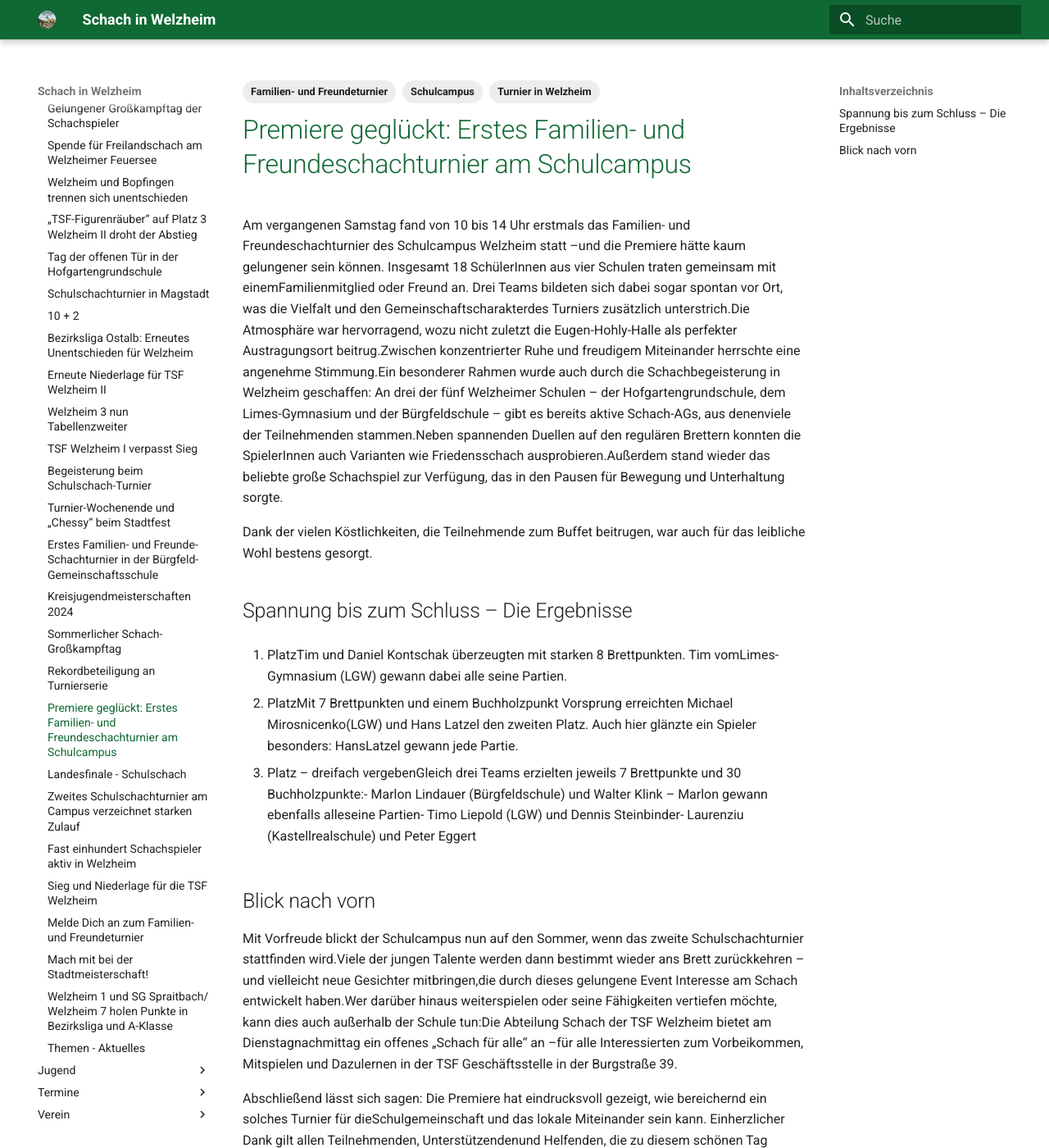
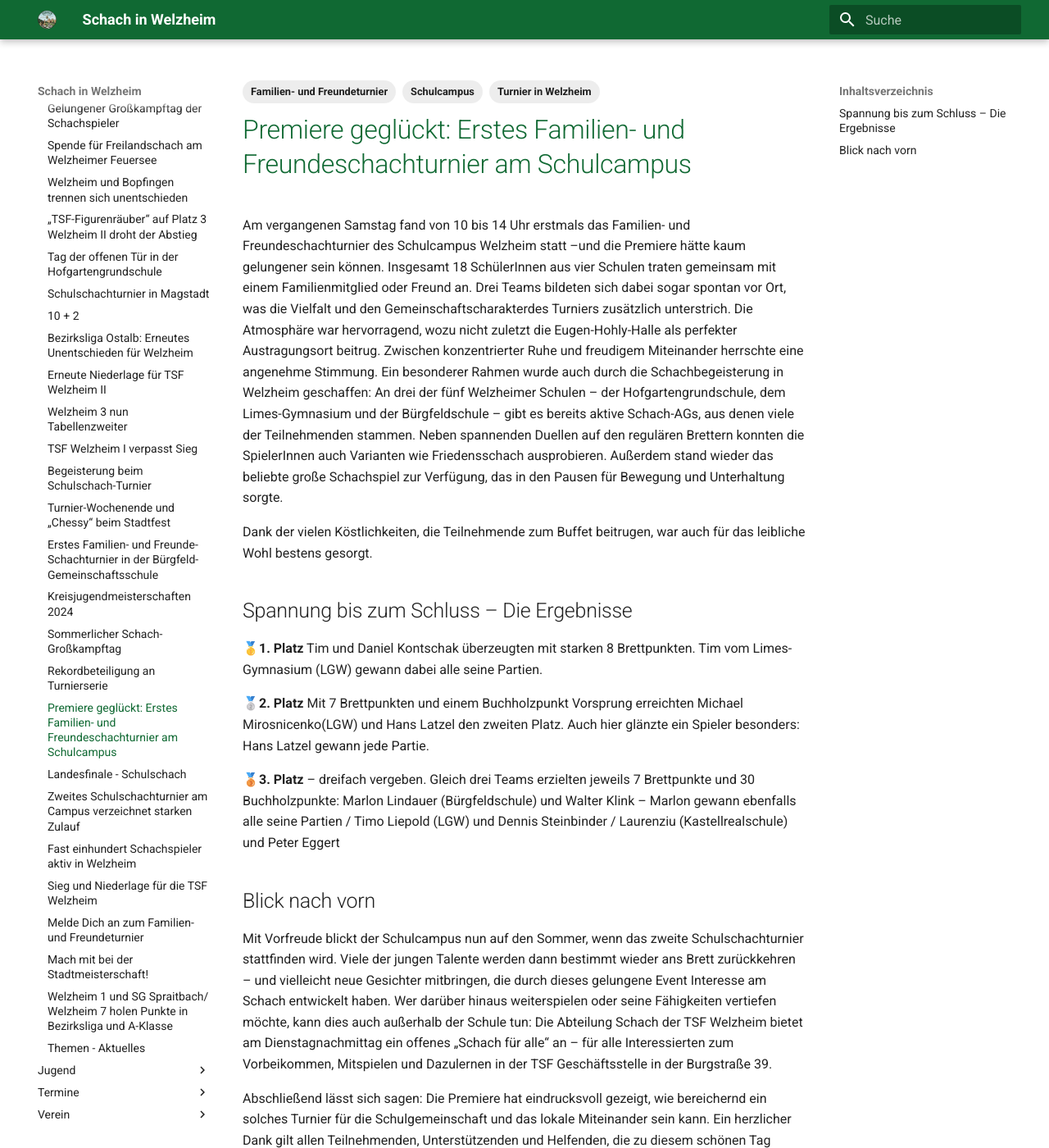
Before and after one commit to schachwelzheim/schachwelzheim, an MkDocs documentation site: the page built from docs/aktuelles/2025-11-15.md, in a window 1280 px wide and 1400 px high. Shown: the whole window at 82% size. Built offline with MkDocs 1.6.1 and Material for MkDocs 9.7.7, drawn with Linux system fonts in a browser that asks for light colours; some of the changed text lies outside the part shown.

Commit message:
Revise chess tournament report for clarity and format
Updated the event report for the first family and friend chess tournament, improving formatting and clarity.

```diff
--- a/docs/aktuelles/2025-11-15.md
+++ b/docs/aktuelles/2025-11-15.md
@@ -7,20 +7,20 @@ tags:
 
 # Premiere geglückt: Erstes Familien- und Freundeschachturnier am Schulcampus
 
-Am vergangenen Samstag fand von 10 bis 14 Uhr erstmals das Familien- und Freundeschachturnier des Schulcampus Welzheim statt –und die Premiere hätte kaum gelungener sein können. Insgesamt 18 SchülerInnen aus vier Schulen traten gemeinsam mit einemFamilienmitglied oder Freund an. Drei Teams bildeten sich dabei sogar spontan vor Ort, was die Vielfalt und den Gemeinschaftscharakterdes Turniers zusätzlich unterstrich.Die Atmosphäre war hervorragend, wozu nicht zuletzt die Eugen-Hohly-Halle als perfekter Austragungsort beitrug.Zwischen konzentrierter Ruhe und freudigem Miteinander herrschte eine angenehme Stimmung.Ein besonderer Rahmen wurde auch durch die Schachbegeisterung in Welzheim geschaffen: An drei der fünf Welzheimer Schulen – der Hofgartengrundschule, dem Limes-Gymnasium und der Bürgfeldschule – gibt es bereits aktive Schach-AGs, aus denenviele der Teilnehmenden stammen.Neben spannenden Duellen auf den regulären Brettern konnten die SpielerInnen auch Varianten wie Friedensschach ausprobieren.Außerdem stand wieder das beliebte große Schachspiel zur Verfügung, das in den Pausen für Bewegung und Unterhaltung sorgte.
+Am vergangenen Samstag fand von 10 bis 14 Uhr erstmals das Familien- und Freundeschachturnier des Schulcampus Welzheim statt –und die Premiere hätte kaum gelungener sein können. Insgesamt 18 SchülerInnen aus vier Schulen traten gemeinsam mit einem Familienmitglied oder Freund an. Drei Teams bildeten sich dabei sogar spontan vor Ort, was die Vielfalt und den Gemeinschaftscharakterdes Turniers zusätzlich unterstrich. Die Atmosphäre war hervorragend, wozu nicht zuletzt die Eugen-Hohly-Halle als perfekter Austragungsort beitrug. Zwischen konzentrierter Ruhe und freudigem Miteinander herrschte eine angenehme Stimmung. Ein besonderer Rahmen wurde auch durch die Schachbegeisterung in Welzheim geschaffen: An drei der fünf Welzheimer Schulen – der Hofgartengrundschule, dem Limes-Gymnasium und der Bürgfeldschule – gibt es bereits aktive Schach-AGs, aus denen viele der Teilnehmenden stammen. Neben spannenden Duellen auf den regulären Brettern konnten die SpielerInnen auch Varianten wie Friedensschach ausprobieren. Außerdem stand wieder das beliebte große Schachspiel zur Verfügung, das in den Pausen für Bewegung und Unterhaltung sorgte.
 
 Dank der vielen Köstlichkeiten, die Teilnehmende zum Buffet beitrugen, war auch für das leibliche Wohl bestens gesorgt.
 
 ## Spannung bis zum Schluss – Die Ergebnisse
 
-1. PlatzTim und Daniel Kontschak überzeugten mit starken 8 Brettpunkten. Tim vomLimes-Gymnasium (LGW) gewann dabei alle seine Partien.
+🥇**1. Platz** Tim und Daniel Kontschak überzeugten mit starken 8 Brettpunkten. Tim vom Limes-Gymnasium (LGW) gewann dabei alle seine Partien.
 
-2. PlatzMit 7 Brettpunkten und einem Buchholzpunkt Vorsprung erreichten Michael Mirosnicenko(LGW) und Hans Latzel den zweiten Platz. Auch hier glänzte ein Spieler besonders: HansLatzel gewann jede Partie.
+🥈**2. Platz** Mit 7 Brettpunkten und einem Buchholzpunkt Vorsprung erreichten Michael Mirosnicenko(LGW) und Hans Latzel den zweiten Platz. Auch hier glänzte ein Spieler besonders: Hans Latzel gewann jede Partie.
 
-3. Platz – dreifach vergebenGleich drei Teams erzielten jeweils 7 Brettpunkte und 30 Buchholzpunkte:- Marlon Lindauer (Bürgfeldschule) und Walter Klink – Marlon gewann ebenfalls alleseine Partien- Timo Liepold (LGW) und Dennis Steinbinder- Laurenziu (Kastellrealschule) und Peter Eggert
+🥉**3. Platz** – dreifach vergeben. Gleich drei Teams erzielten jeweils 7 Brettpunkte und 30 Buchholzpunkte: Marlon Lindauer (Bürgfeldschule) und Walter Klink – Marlon gewann ebenfalls alle seine Partien / Timo Liepold (LGW) und Dennis Steinbinder / Laurenziu (Kastellrealschule) und Peter Eggert
 
 ## Blick nach vorn
 
-Mit Vorfreude blickt der Schulcampus nun auf den Sommer, wenn das zweite Schulschachturnier stattfinden wird.Viele der jungen Talente werden dann bestimmt wieder ans Brett zurückkehren – und vielleicht neue Gesichter mitbringen,die durch dieses gelungene Event Interesse am Schach entwickelt haben.Wer darüber hinaus weiterspielen oder seine Fähigkeiten vertiefen möchte, kann dies auch außerhalb der Schule tun:Die Abteilung Schach der TSF Welzheim bietet am Dienstagnachmittag ein offenes „Schach für alle“ an –für alle Interessierten zum Vorbeikommen, Mitspielen und Dazulernen in der TSF Geschäftsstelle in der Burgstraße 39.
+Mit Vorfreude blickt der Schulcampus nun auf den Sommer, wenn das zweite Schulschachturnier stattfinden wird. Viele der jungen Talente werden dann bestimmt wieder ans Brett zurückkehren – und vielleicht neue Gesichter mitbringen, die durch dieses gelungene Event Interesse am Schach entwickelt haben. Wer darüber hinaus weiterspielen oder seine Fähigkeiten vertiefen möchte, kann dies auch außerhalb der Schule tun: Die Abteilung Schach der TSF Welzheim bietet am Dienstagnachmittag ein offenes „Schach für alle“ an – für alle Interessierten zum Vorbeikommen, Mitspielen und Dazulernen in der TSF Geschäftsstelle in der Burgstraße 39.
 
-Abschließend lässt sich sagen: Die Premiere hat eindrucksvoll gezeigt, wie bereichernd ein solches Turnier für dieSchulgemeinschaft und das lokale Miteinander sein kann. Einherzlicher Dank gilt allen Teilnehmenden, Unterstützendenund Helfenden, die zu diesem schönen Tag beigetragen haben
+Abschließend lässt sich sagen: Die Premiere hat eindrucksvoll gezeigt, wie bereichernd ein solches Turnier für die Schulgemeinschaft und das lokale Miteinander sein kann. Ein herzlicher Dank gilt allen Teilnehmenden, Unterstützenden und Helfenden, die zu diesem schönen Tag beigetragen haben.
```
